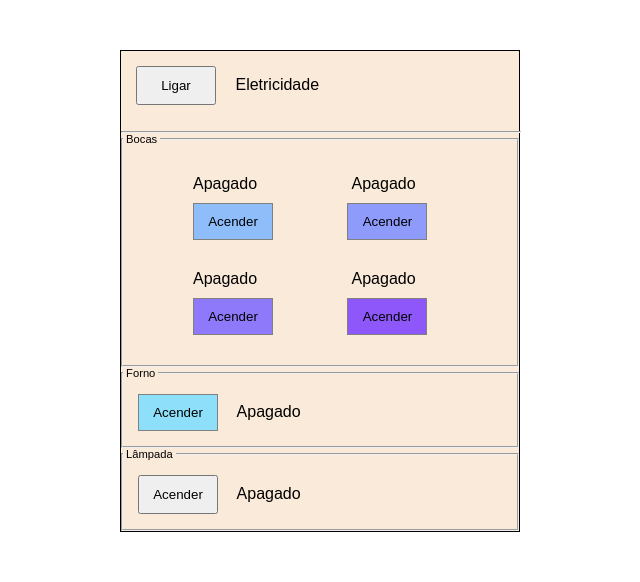
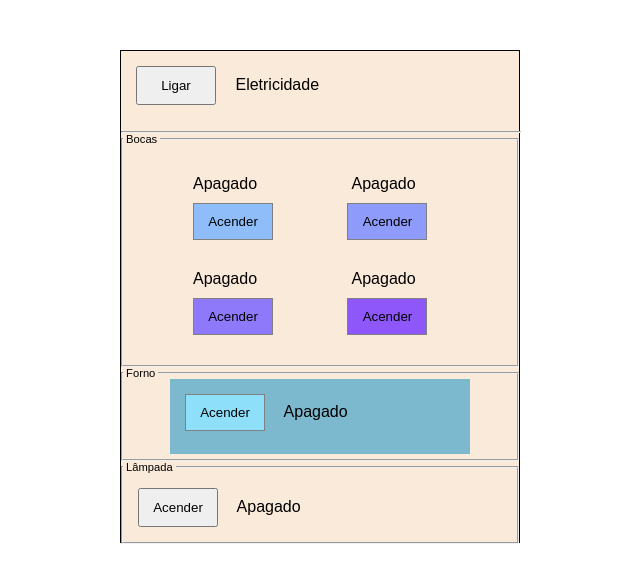
Before and after one commit to LucasCarvalho23/cooker, a plain HTML site: page index.html in a window 1280 px wide. Shown: the whole page, without its empty margins (320-960 px from the left). Drawn offline with Linux system fonts and the light colour scheme.

Commit message:
Brand and lights

```diff
--- a/css/style.css
+++ b/css/style.css
@@ -17,8 +17,6 @@
 }
 
 .main-container-class {
-    background-color: var(--color0);
-    width: 400px;
     border: 1px solid black;
     margin: auto;
     margin-top: 50px;
@@ -96,6 +94,10 @@ hr {
 
 /* Oven */
 
+.container-oven-class {
+    background-color: rgb(124, 185, 206);
+}
+
 #lighterOven-id {
     padding: 10px;
     margin: 15px;
--- a/javascript/script.js
+++ b/javascript/script.js
@@ -1,6 +1,19 @@
 export default class Cooker {
 
     constructor() {
+
+        this.brand = 'Bertazzoni'
+
+// Oven
+    document.querySelector(".main-container-class").style.backgroundColor = "rgb(250, 234, 218)"
+    document.querySelector(".main-container-class").style.width = "400px"
+    document.querySelector(".main-container-class").style.height = "493px"
+
+// Glass Door
+        document.querySelector(".container-oven-class").style.width = "300px"
+        document.querySelector(".container-oven-class").style.height = "75px"
+        document.querySelector(".container-oven-class").style.margin = "auto"
+        document.querySelector(".container-oven-class").style.marginBottom = "5px"
 
 // Electricity
         this.buttonTurnOn = document.querySelector ("#buttonTurnOn-id")
@@ -43,6 +56,7 @@ export default class Cooker {
         this.turnLight.addEventListener("click", () => {
             if (this.lightOvenTurnOn === false) {
                 this.turnOnOven(this.electricity, this.spanturnLight, this.spanturnLightButton)
+                this.turnOnLight(this.electricity)
                 this.lightOvenTurnOn = true
             } else {
                 this.turnOffOven(this.spanturnLight, this.spanturnLightButton)
@@ -96,6 +110,9 @@ export default class Cooker {
             this.spanTurnOn.innerHTML = "Ligar"
             this.buttonTurnOn.value = "Turn On"
             this.electricity = false
+            document.querySelector(".container-oven-class").style.backgroundColor = "rgb(124, 185, 206)"
+            this.turnOffOven(this.spanturnLight, this.spanturnLightButton)
+            this.lightOvenTurnOn = false
         }
     }
 
@@ -124,6 +141,17 @@ export default class Cooker {
     }
 
 
+    turnOnLight(value) {
+
+        this.electricityTest()
+
+        if (value === true) {
+            document.querySelector(".container-oven-class").style.backgroundColor = "rgba(173, 216, 230, 0.541)"
+        }
+
+    }
+
+
 }
 
 
```
